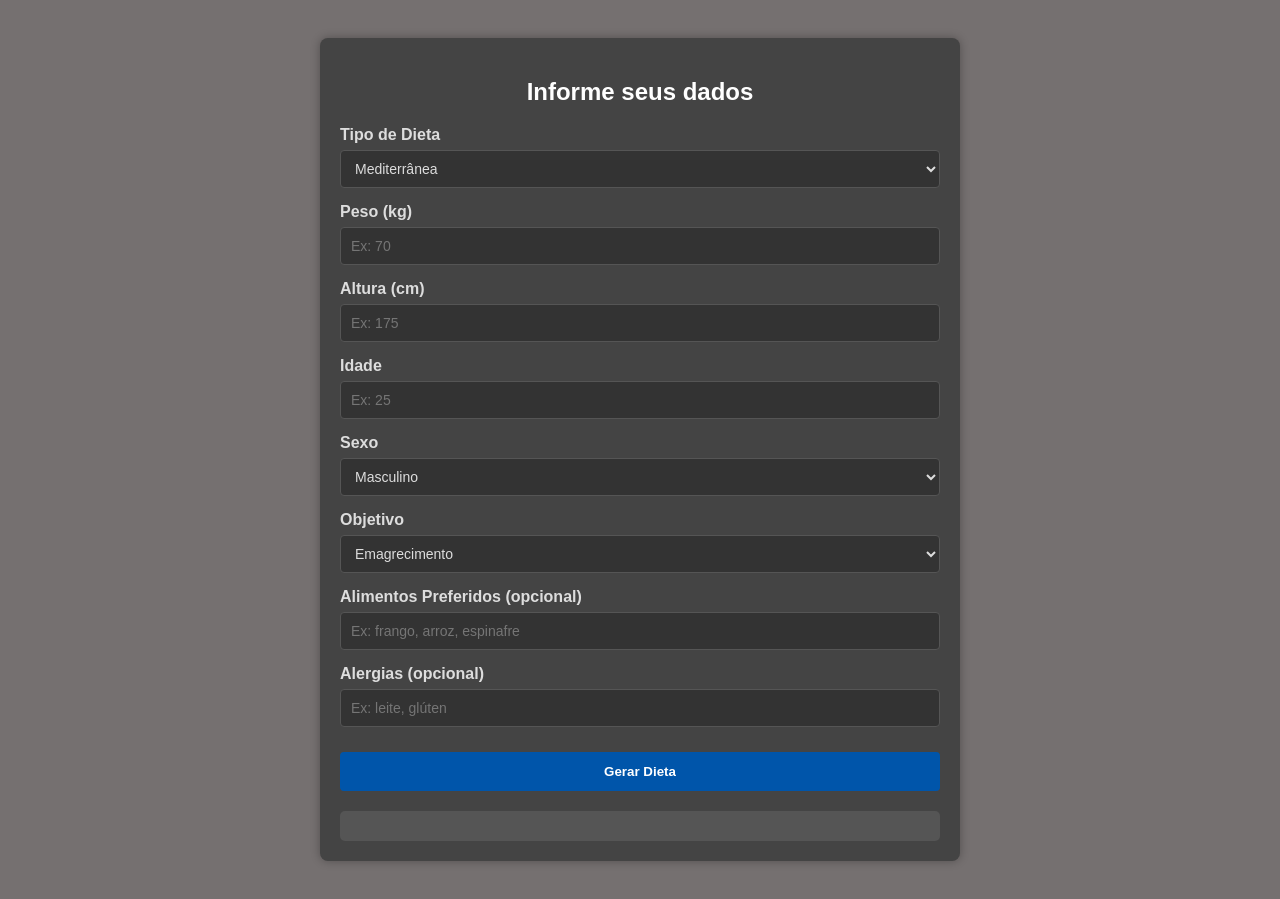
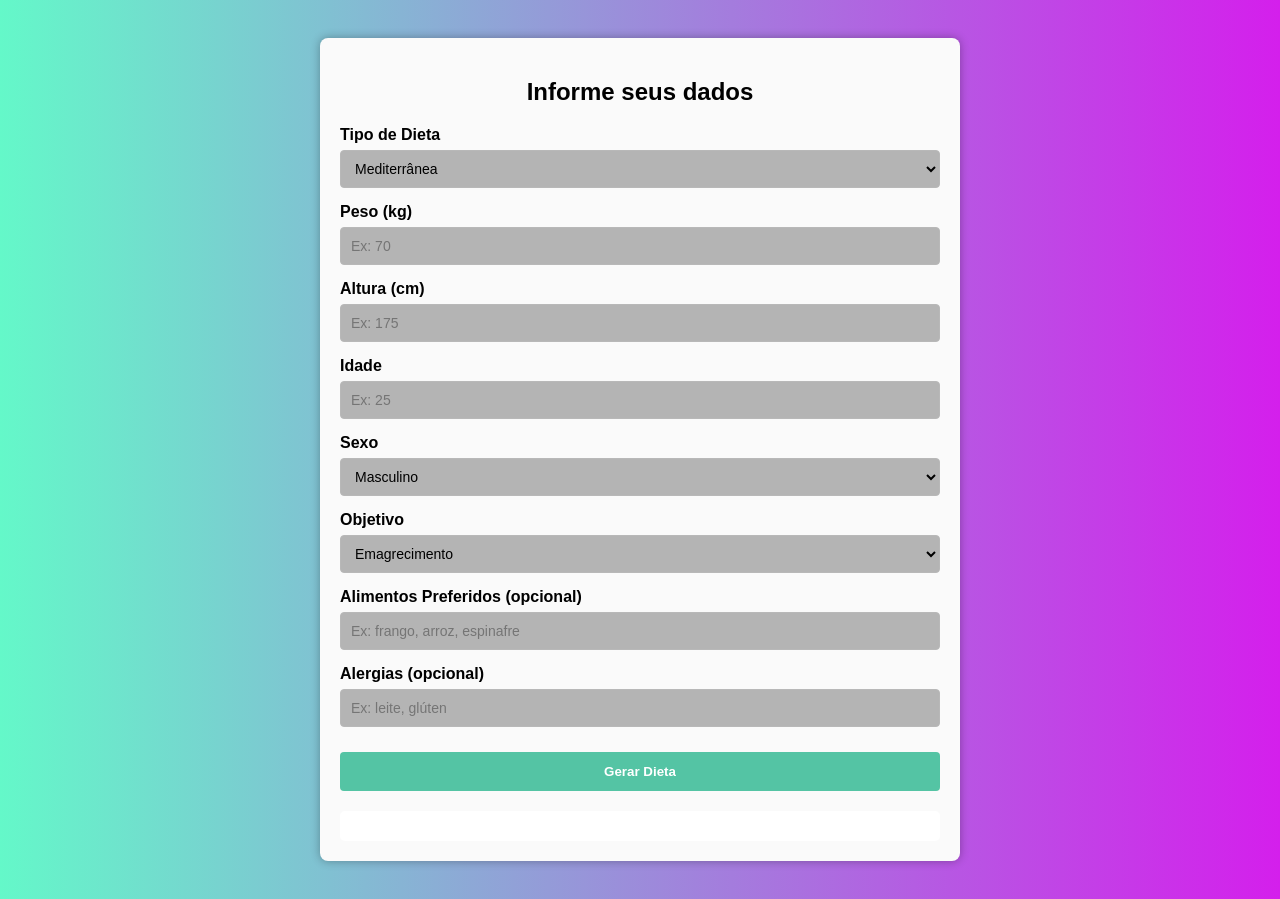
Before and after one commit to nutrifacilUNAvcig/A3-Especificacao, a website: page nutrifacil/frontend/paginas/dietas/CriarDietas.html in a window 1280 px wide. Drawn offline with Linux system fonts and the light colour scheme.

Commit message:
arrumando css e front

```diff
--- a/nutrifacil/frontend/estilos/TiposDeDieta.css
+++ b/nutrifacil/frontend/estilos/TiposDeDieta.css
@@ -236,10 +236,11 @@ button:hover {
 
 .ImagemConteudoSection {
     width: 50%;
+    height: 50%;
 }
 
 .ImagemConteudoSection img {
-    border-radius: 12px;
+    border-radius: 12px;;
     height:100%;
     width:100%;
 }
--- a/nutrifacil/frontend/estilos/index.css
+++ b/nutrifacil/frontend/estilos/index.css
@@ -241,7 +241,7 @@ button:hover {
 
 .ImagemConteudoSection img {
     border-radius: 12px;
-    height:100%;
+    height:80%;
     width:100%;
 }
 
--- a/nutrifacil/frontend/paginas/dietas/CriarDietas.html
+++ b/nutrifacil/frontend/paginas/dietas/CriarDietas.html
@@ -7,13 +7,13 @@
   <style>
     body {
       font-family: Arial, sans-serif;
-      background-color: #757070;
-      color: #ddd;
+      background: linear-gradient(to right, rgb(100, 248, 201), rgb(212, 31, 236));
+      color: #000000;
       padding: 30px;
     }
 
     .container {
-      background-color: #444;
+      background-color: #fafafa;
       padding: 20px;
       border-radius: 8px;
       max-width: 600px;
@@ -23,7 +23,7 @@
 
     h2 {
       text-align: center;
-      color: #fff;
+      color: #000000;
     }
 
     .form-group {
@@ -40,17 +40,17 @@
   width: 100%;
   padding: 8px 10px;
   font-size: 14px;
-  background-color: #333;
-  border: 1px solid #555;
+  background-color: #b4b4b4;
+  border: 1px solid #b8b8b8;
   border-radius: 4px;
-  color: #ddd;
+  color: #000000;
   box-sizing: border-box;
   height: 38px;
 }
 
 
     .btn {
-      background-color: #0055aa;
+      background-color: #54c4a4;;
       color: white;
       padding: 12px;
       border: none;
@@ -62,19 +62,19 @@
     }
 
     .btn:hover {
-      background-color: #003f88;
+      background-color: #54c4a4;;
     }
 
     .resultado {
       margin-top: 20px;
       padding: 15px;
-      background-color: #555;
+      background-color: #ffffff;
       border-radius: 5px;
-      color: #fff;
+      color: #000000;
     }
 
     .resultado strong {
-      color: #4fc3f7;
+      color: #54c4a4;;
     }
   </style>
 </head>
```
Also changed, not shown: nutrifacil/frontend/paginas/index.html (+1 -1 lines).
